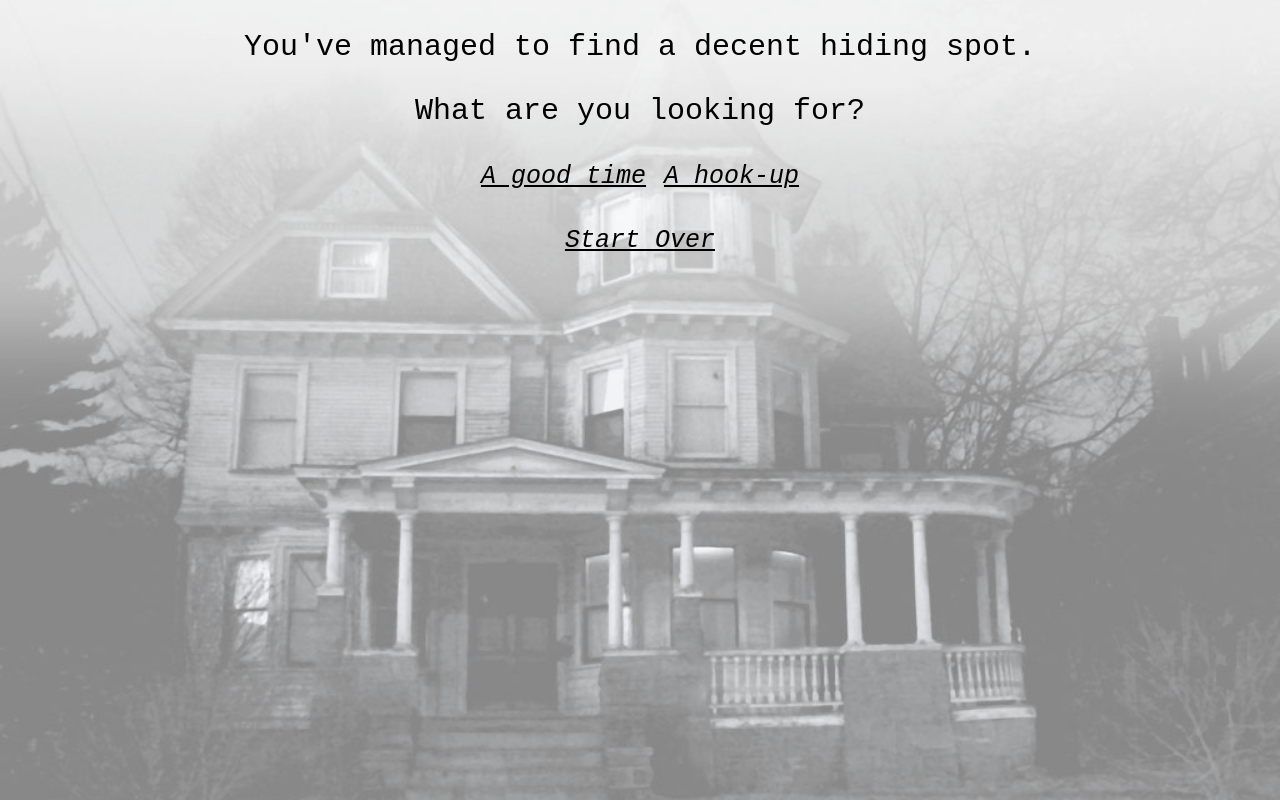
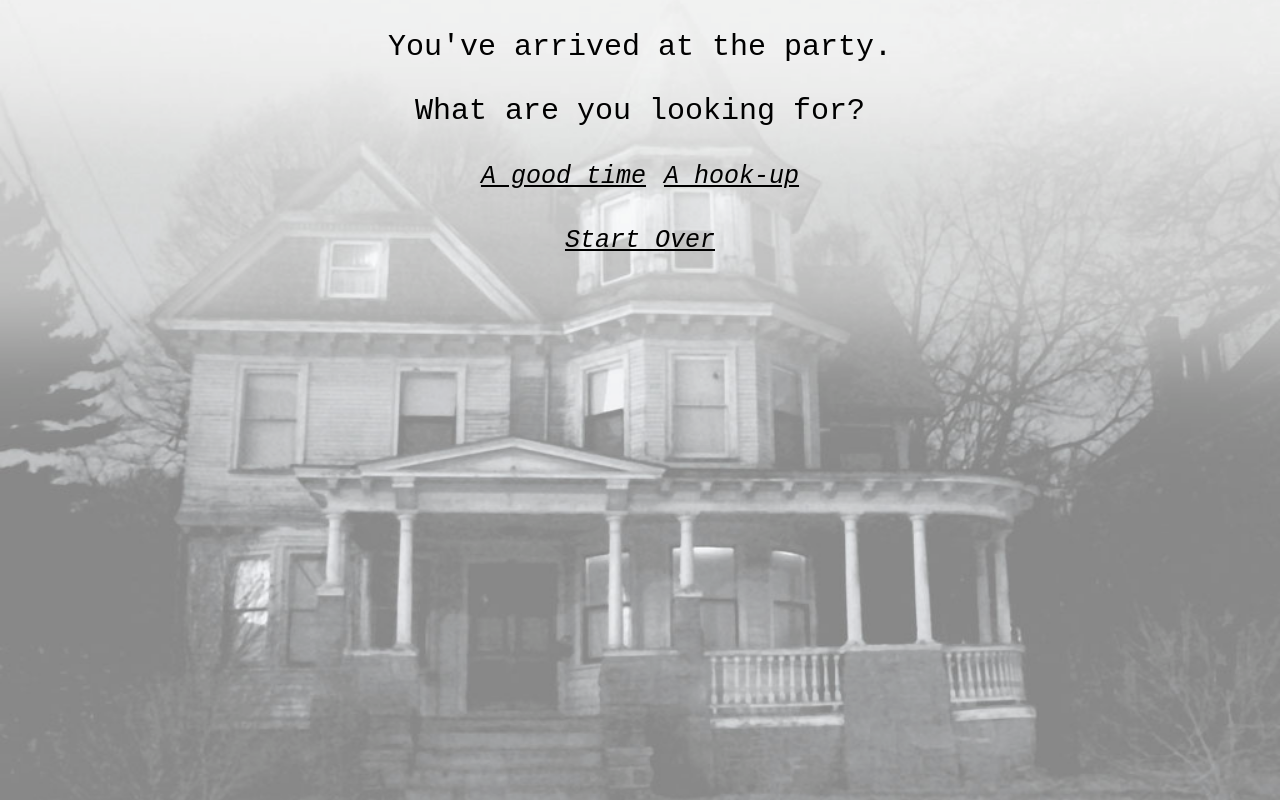
Before and after one commit to Shan41700/HorrorAdventure, a plain HTML site: page 2.html in a window 1280 px wide. Drawn offline with Linux system fonts and the light colour scheme.

Commit message:
Add files via upload

```diff
--- a/2.html
+++ b/2.html
@@ -5,7 +5,7 @@
       <link rel="stylesheet" href="Styles.css">
 </head>
 <body>
-    <p>You've managed to find a decent hiding spot.</p>
+    <p>You've arrived at the party.</p>
     <p>What are you looking for?</p>
     <a href="3.html">A good time</a>
     <a href="Lose.html">A hook-up</a>
```
